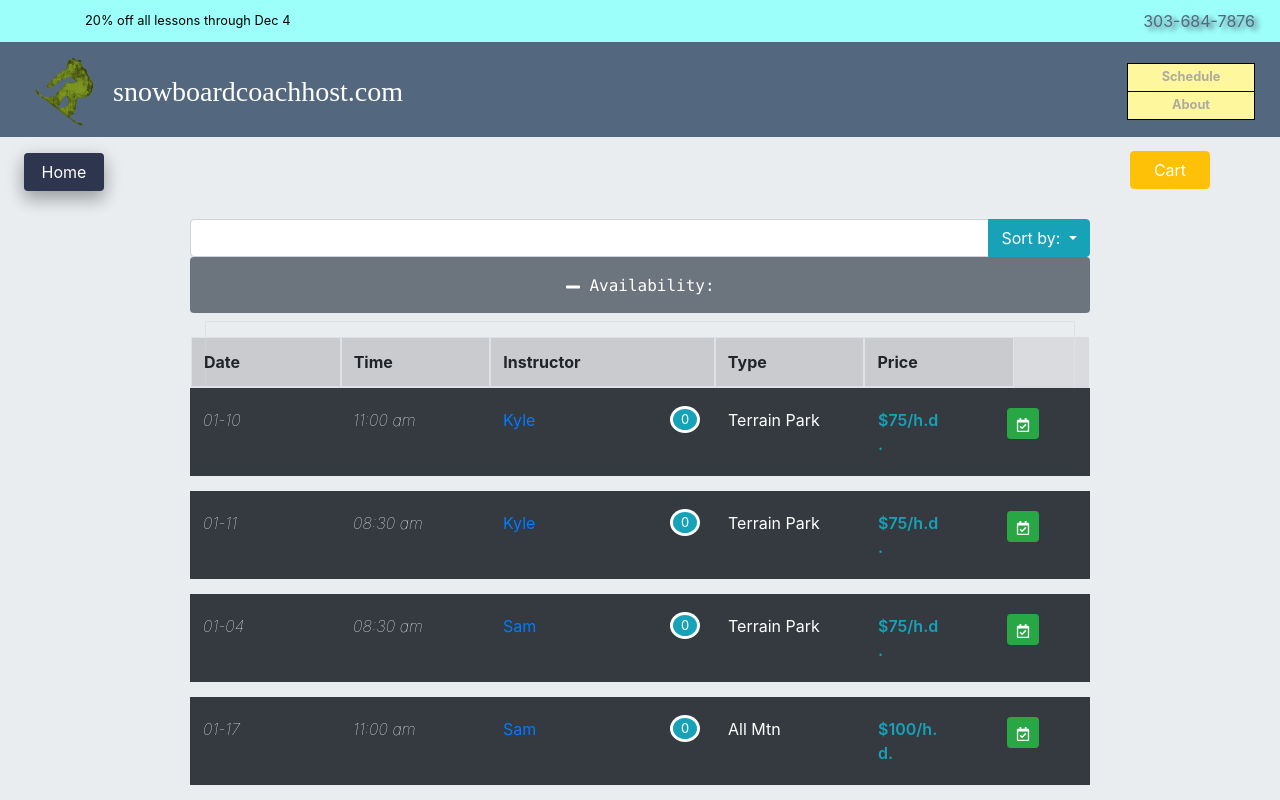
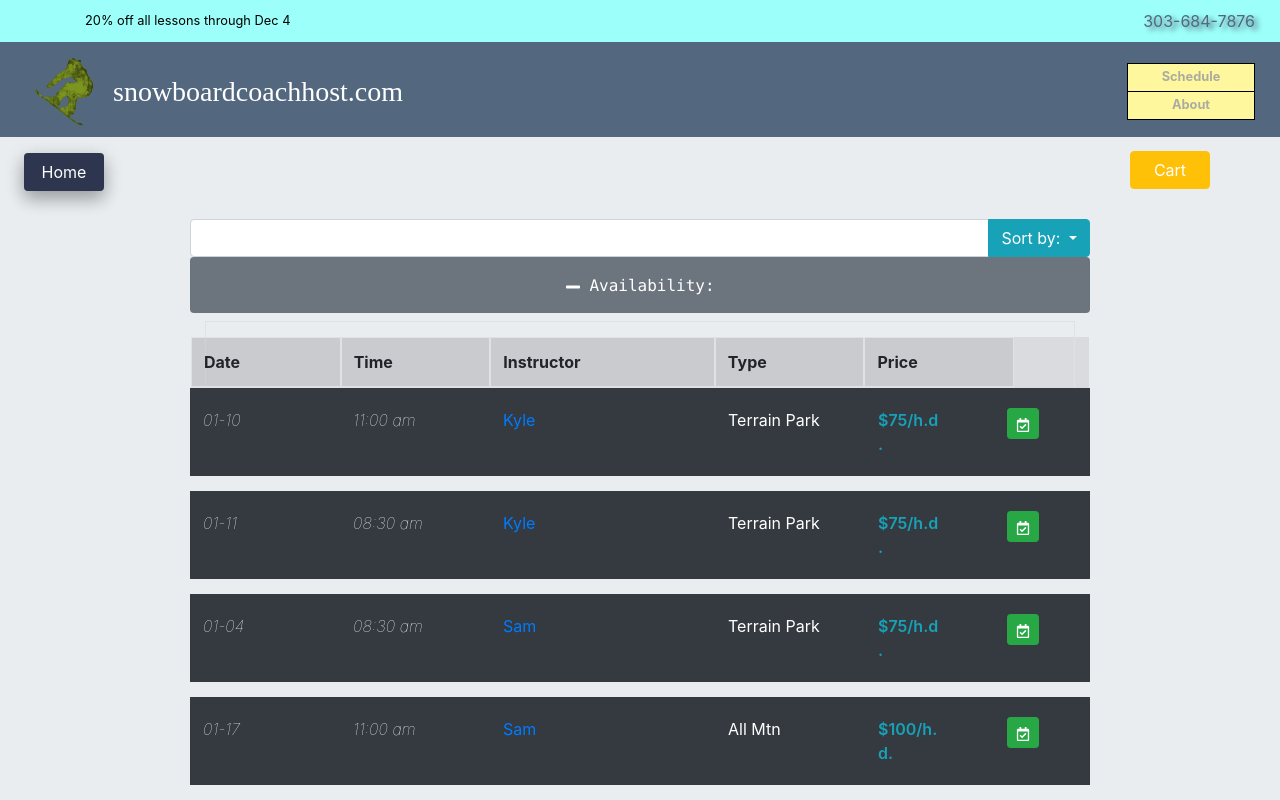
Before and after one commit to hicksey-makes/ski-lessons-snowV2, a React (Create React App) app: page /schedule in a window 1280 px wide. Shown: the top 800 px of the page. Built offline with nearby package versions, Linux system fonts and the light colour scheme; a web font is replaced by a local one.

Commit message:
implement adding to cart in ListLesson.js, rename add/deleteLesson fx's, render quantity in ListLesson comp if > 0

```diff
--- a/src/components/App.js
+++ b/src/components/App.js
@@ -3,16 +3,14 @@ import {BrowserRouter, Route, Switch, Link} from 'react-router-dom';
 import Schedule from './Reserve/Schedule';
 import About from './Info/About';
 import '../css/App.css';
-import Cart from './cart.js';
+import Cart from './Reserve/cart.js';
 
 export default function App() {
   const [cart, setCart] = useState([]);
 
-  useEffect(() => {
-    console.log(cart);
-  }, [cart]);
 
-  function handleProductAdd(newProduct) {
+
+  function handleLessonAdd(newProduct) {
     const existingProduct = cart.find(product => {
       return product.id === newProduct.id;
     });
@@ -31,7 +29,7 @@ export default function App() {
     }
   }
 
-  function handleProductDelete(id) {
+  function handleLessonDelete(id) {
     const updatedCart = cart.filter(product => {
       return product.id !== id;
     });
@@ -44,9 +42,9 @@ export default function App() {
           <Switch>
             <Route className="backdrop" exact path="/">
             <div className="img-snow">
-            <div className="d-block ml-auto" style={{width: 150 + "px"}}>
+            {/*<div className="d-block ml-auto" style={{width: 150 + "px"}}>
               <Link className="btn btn-warning mt-3 px-4 text-white" role="button" to="/cart/">Cart</Link>
-            </div>
+            </div>*/}
               <div className="d-flex justify-content-center grow">
                   <Link className="btn btn-info first mr-md-3 mr-2 mr-lg-4 shrink" role="button" to="/about/">About Instructors</Link>
                   <Link className="btn btn-info next ml-md-3 ml-2 ml-lg-4 shrink" role="button" to="/schedule/">See Schedule</Link>
@@ -57,10 +55,10 @@ export default function App() {
               <Cart  cart={cart}  />
             </Route>
             <Route path="/about/">
-              <About  cart={cart}  />
+              <About />
             </Route>
             <Route exact path="/schedule/">
-              <Schedule  cart={cart}  onProductAdd={handleProductAdd} onProductDelete={handleProductDelete} />
+              <Schedule  cart={cart}  onLessonAdd={handleLessonAdd} onLessonDelete={handleLessonDelete} />
             </Route>
           </Switch>
       </main>
--- a/src/components/Reserve/AddLessons.js
+++ b/src/components/Reserve/AddLessons.js
@@ -1,11 +1,10 @@
 import React, { Component } from 'react';
 import { FaPlus, FaMinus } from 'react-icons/fa';
 import Moment from 'react-moment';
-import { Link } from 'react-router-dom';
+
 
 class AddLessons extends Component {
   render() {
-    console.log(this.props.selectedLsn);
     return (
 
       <div className={
@@ -80,12 +79,13 @@ class AddLessons extends Component {
             </div>
             <div className="form-group form-row">
               <div className="col-md-12">
-                <button className="btn btn-primary btn-primary ml-md-auto mr-md-0 mx-auto d-block" onClick={() => {this.props.toggleAdd(); this.props.onProductAdd(this.props.selectedLsn)}} type="submit">Reserve
-                </button>
+
               </div>
             </div>
 
           </form>
+          <button className="btn btn-primary btn-primary ml-md-auto mr-md-0 mx-auto d-block" type="submit" onClick={() => {this.props.toggleAdd(); this.props.onLessonAdd(this.props.selectedLsn); }}>Reserve
+          </button>
         </div>
       </div>
     );
--- a/src/components/Reserve/ListLesson.js
+++ b/src/components/Reserve/ListLesson.js
@@ -5,7 +5,14 @@ import { FaRegCalendarCheck } from 'react-icons/fa';
 class ListLesson extends Component {
 
   render() {
-
+    console.log(this.props.cart);
+    let quantity = 0;
+    const existingLesson = this.props.cart.find(lesson => lesson.id === this.props.lsns.id);
+    if (existingLesson) {
+      quantity = existingLesson.quantity;
+    } else {
+      quantity = 0;
+    }
     return (
         <div className="container board-item" key={this.props.lsns.lsnId}>
           <div className="row bg-dark">
@@ -33,11 +40,14 @@ class ListLesson extends Component {
               <span className="board-name text-primary">
               {this.props.lsns.instructorName}
               </span>
-              <div className="lesson-quantity-container " id="sphere">
-                <div className="lesson-quantity bg-info">
-                  0
+              {quantity > 0 &&
+                <div className="lesson-quantity-container " id="sphere">
+                  <div className="lesson-quantity bg-info">
+                    {quantity}
+                  </div>
                 </div>
-              </div>
+              }
+
             </div>
             <div className="col-2 col-md-2 text-white brd">
               {this.props.lsns.lsnType}
--- a/src/components/Reserve/Schedule.js
+++ b/src/components/Reserve/Schedule.js
@@ -148,7 +148,7 @@ class Schedule extends Component {
 
                 <h6 className="text-right"><strong>Key</strong> h.d.: half day.</h6>
 
-                <AddLessons onProductAdd={this.props.onProductAdd} selectedLsn={this.state.selectedLsn} lessons={filteredLsns} formDisplay={this.state.formDisplay} toggleAdd={this.toggleAdd} lessonTime={this.state.lessonTime} lessonType={this.state.lessonType} lessonDate={this.state.lessonDate} lessonLength={this.state.lessonLength} instructorName={this.state.instructorName} setPrice={this.setPrice} cart={this.props.cart}/>
+                <AddLessons onLessonAdd={this.props.onLessonAdd} selectedLsn={this.state.selectedLsn} lessons={filteredLsns} formDisplay={this.state.formDisplay} toggleAdd={this.toggleAdd} lessonTime={this.state.lessonTime} lessonType={this.state.lessonType} lessonDate={this.state.lessonDate} lessonLength={this.state.lessonLength} instructorName={this.state.instructorName} setPrice={this.setPrice} cart={this.props.cart}/>
               </div>
             </div>
           </div>
```
Also changed, not shown: src/components/Reserve/cart.js (renamed from src/components/cart.js), 2 other files (tests, documents, lock files or other folders).
